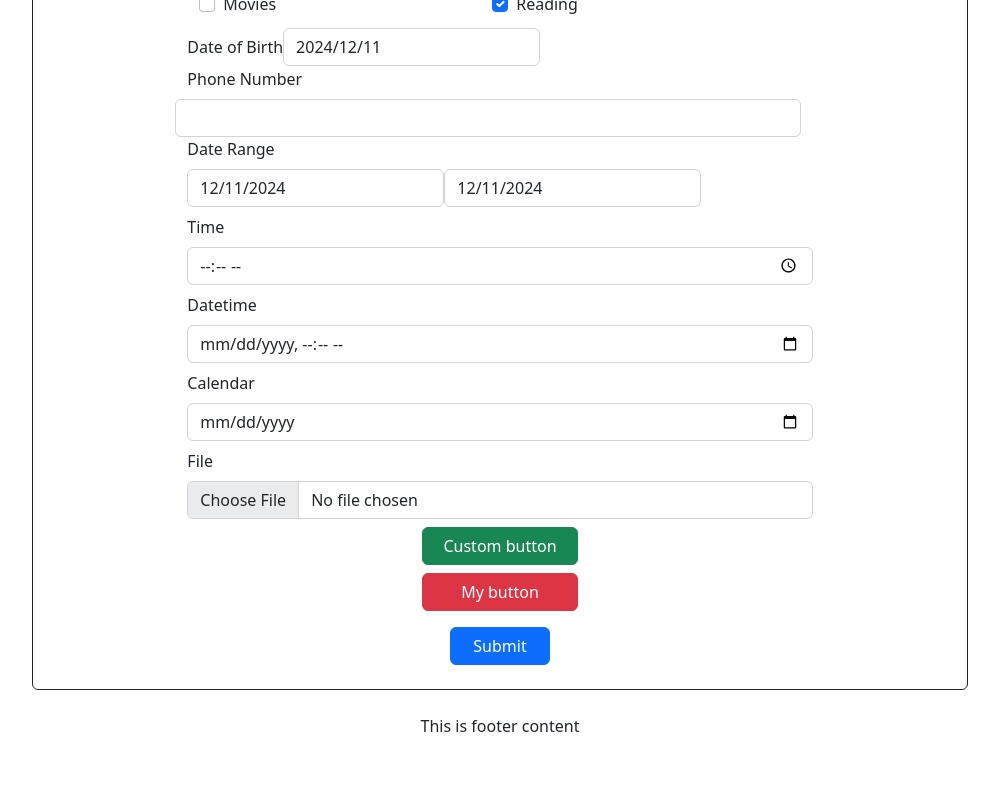
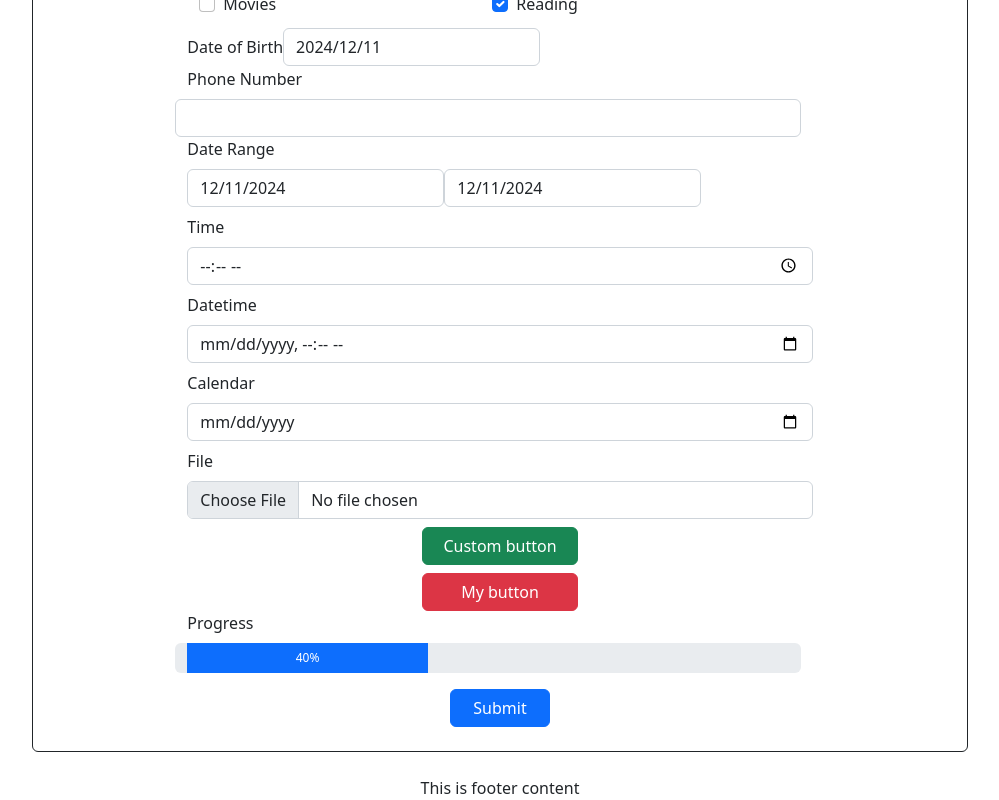
Before and after one commit to BhargavAlois/RJSF-FROM-SCRATCH, a React (Create React App) app: page / in a window 1280 px wide. Shown: the part 557-1357 px from the top of the page, without its empty margins (140-1139 px from the left). Before the commit the page ends 1295 px from the top, so only its background shows below. Built offline with nearby package versions, Linux system fonts and the light colour scheme.

Commit message:
Added progress bar field

```diff
--- a/src/schemas/schema.js
+++ b/src/schemas/schema.js
@@ -100,6 +100,13 @@ export const schema = {
       type: "string",
       title: "My Button",
     },
+    progress: {
+      type: "integer",
+      title: "Progress",
+      default: 40,
+      minimum: 0,
+      maximum: 100,
+    },
   },
   footerContent: "This is footer content",
   required: [
--- a/src/schemas/uiSchema.js
+++ b/src/schemas/uiSchema.js
@@ -85,6 +85,11 @@ export const uiSchema = {
     "ui:classNames": "form-control",
     "ui:layout": "row",
   },
+  progress: {
+    "ui:widget": "progress",
+    "ui:classNames": "form-control",
+    "ui:layout": "row",
+  },
   actionButton: {
     "ui:widget": "button",
     "ui:options": { "value": "Custom button", "onClick" : () => { window.alert("Custom button pressed"); }},
```
